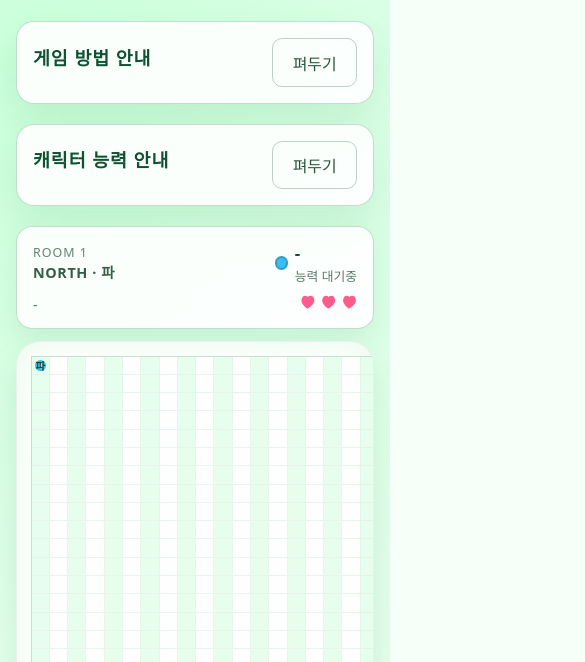
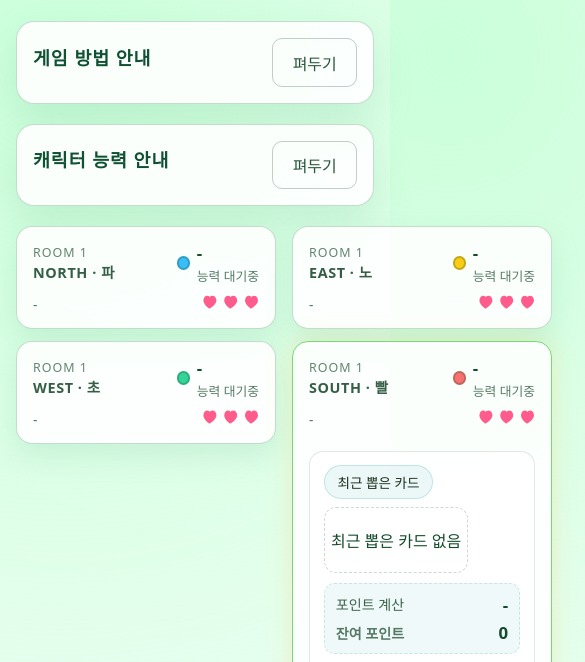
Before and after one commit to sihu1020/sihu1020.github.io, a plain HTML site: page index.html in a window 390 px wide. Shown: the part 157-819 px from the top of the page, 585 px wide, since content can reach past the window. Drawn offline with Linux system fonts and the light colour scheme; a web font is replaced by a local one.

Commit message:
Rework board layout and action flow

```diff
--- a/index.html
+++ b/index.html
@@ -44,7 +44,7 @@
       }
 
       #app {
-        width: min(1150px, 100%);
+        width: min(1400px, 100%);
         margin: 0 auto;
         padding: 1.75rem clamp(1rem, 3.5vw, 2.25rem) 3.5rem;
       }
@@ -243,30 +243,32 @@
         gap: 1.25rem;
         position: relative;
         align-items: center;
+        width: 100%;
       }
 
       .board-stage {
         display: grid;
-        grid-template-areas:
-          "north north north"
-          "west board east"
-          "south south south";
-        grid-template-columns: minmax(200px, 1fr) minmax(560px, 860px) minmax(200px, 1fr);
-        grid-template-rows: auto minmax(440px, 1fr) auto;
+        grid-template-columns: repeat(3, minmax(0, 1fr));
+        gap: 1rem;
+        width: 100%;
+        align-items: stretch;
+      }
+
+      .side-stack {
+        display: grid;
         gap: 0.75rem;
-        width: min(1180px, 100%);
+        grid-template-rows: repeat(2, minmax(0, 1fr));
+        align-content: start;
       }
 
       @media (max-width: 960px) {
         .board-stage {
-          grid-template-areas:
-            "north"
-            "board"
-            "east"
-            "west"
-            "south";
           grid-template-columns: 1fr;
-          grid-template-rows: auto;
+        }
+
+        .side-stack {
+          grid-template-rows: none;
+          grid-template-columns: repeat(auto-fit, minmax(260px, 1fr));
         }
       }
 
@@ -300,27 +302,7 @@
         color: var(--hud-text);
       }
 
-      .hud-north {
-        grid-area: north;
-        justify-self: center;
-        width: min(760px, 100%);
-      }
-
-      .hud-south {
-        grid-area: south;
-        justify-self: center;
-        width: min(760px, 100%);
-      }
-
-      .hud-west {
-        grid-area: west;
-        align-self: stretch;
-      }
-
-      .hud-east {
-        grid-area: east;
-        align-self: stretch;
-      }
+
 
       .hud-header {
         display: flex;
@@ -1016,11 +998,15 @@
 
         layout.innerHTML = `
           <div class="board-stage">
-            ${hudBySlot.north ?? ""}
-            ${hudBySlot.west ?? ""}
+            <div class="side-stack side-stack-left">
+              ${hudBySlot.north ?? ""}
+              ${hudBySlot.west ?? ""}
+            </div>
             ${createBoard()}
-            ${hudBySlot.east ?? ""}
-            ${hudBySlot.south ?? ""}
+            <div class="side-stack side-stack-right">
+              ${hudBySlot.east ?? ""}
+              ${hudBySlot.south ?? ""}
+            </div>
           </div>
         `;
 
@@ -1812,6 +1798,12 @@
           render();
           return;
         }
+        const player = state.players[state.turn.currentPlayerIndex];
+        if (!player || player.lives <= 0) {
+          state.turn.feedback = "활동할 수 있는 플레이어가 없습니다.";
+          endTurn();
+          return;
+        }
         if (state.turn.phase === "await-draw") {
           state.turn.feedback = "카드를 먼저 뽑으세요.";
           render();
```
